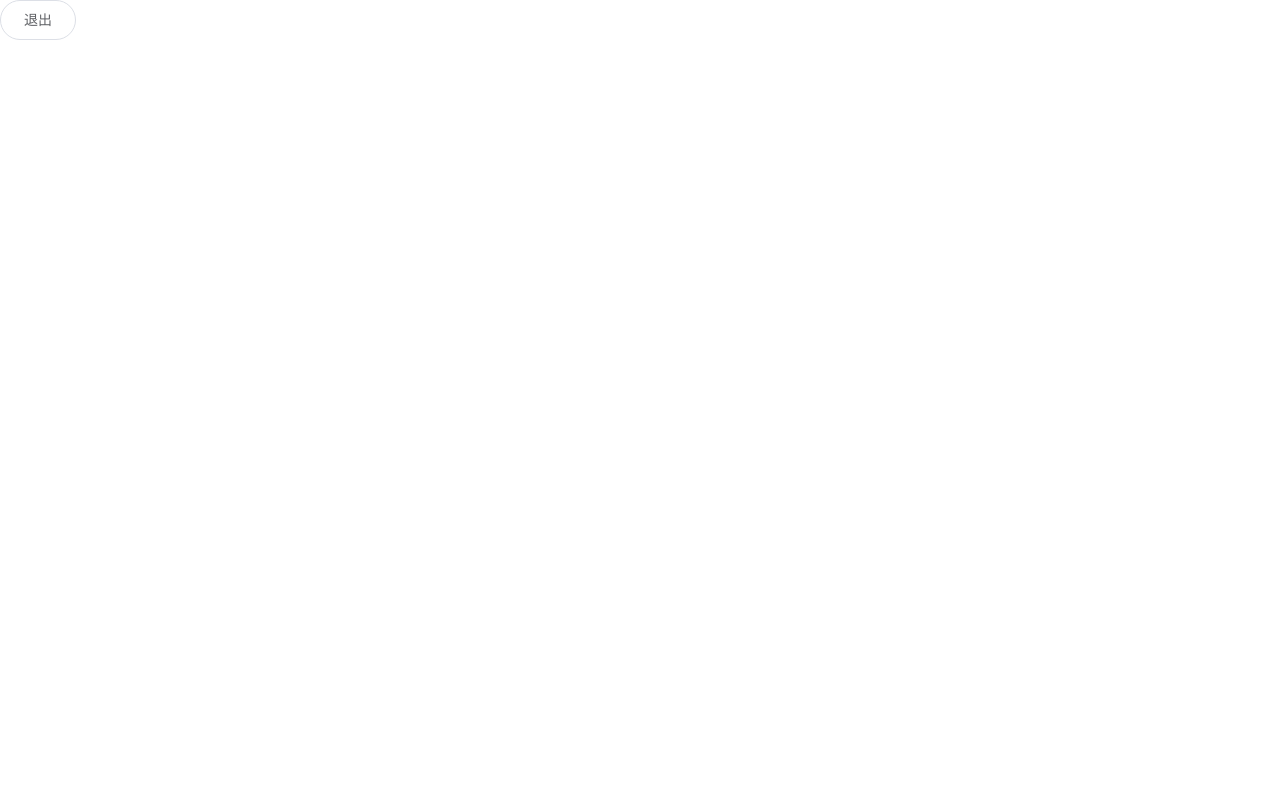
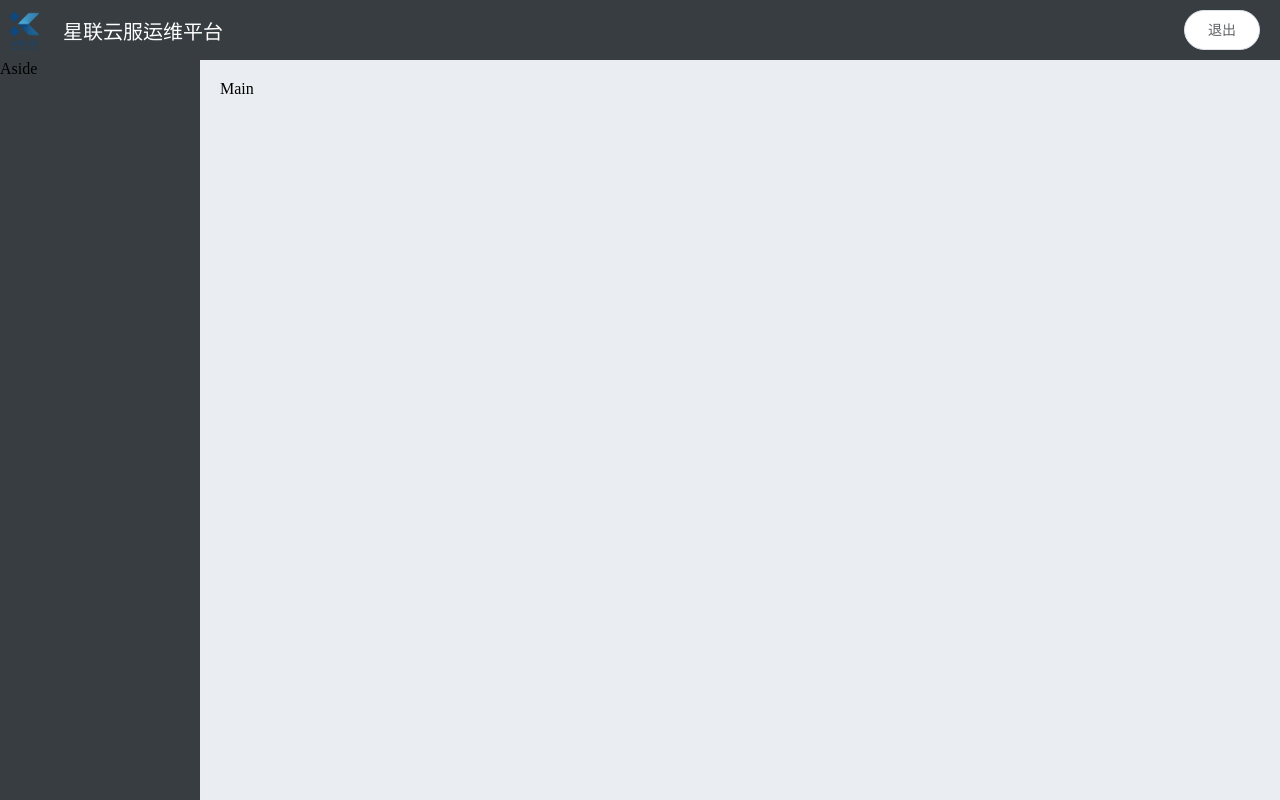
Before and after one commit to 877286291/linuxtrend-web-ui, a Vue app: page /home in a window 1280 px wide. Built offline with nearby package versions, Linux system fonts and the light colour scheme; sample sign-in values are in the browser's storage.

Commit message:
主页布局

```diff
--- a/src/components/Home.vue
+++ b/src/components/Home.vue
@@ -1,7 +1,21 @@
 <template>
-  <div>
-    <el-button round @click="logout">退出</el-button>
-  </div>
+  <el-container class="home-container">
+    <!-- 头部区域 -->
+    <el-header>
+      <div>
+        <img src="../assets/logo.png" alt="" height="48" width="48">
+        <span>星联云服运维平台</span>
+      </div>
+      <el-button round @click="logout">退出</el-button>
+    </el-header>
+    <!-- 页面主体区域 -->
+    <el-container>
+      <!-- 侧边栏 -->
+      <el-aside width="200px">Aside</el-aside>
+      <!-- 右侧内容区域 -->
+      <el-main>Main</el-main>
+    </el-container>
+  </el-container>
 </template>
 
 <script>
@@ -11,8 +25,8 @@
       logout() {
         window.sessionStorage.clear();
         this.$message({
-          message:'退出登录',
-          type:'warning'
+          message: '退出登录',
+          type: 'warning'
         });
         this.$router.push('/login')
       }
@@ -21,5 +35,35 @@
 </script>
 
 <style scoped>
+  .home-container {
+    height: 100%;
+  }
+
+  .el-header {
+    background-color: #373d41;
+    display: flex;
+    justify-content: space-between;
+    padding-left: 0;
+    align-items: center;
+    color: #fff;
+    font-size: 20px;
+
+  }
+
+  .el-header div {
+    display: flex;
+    align-items: center;
+  }
+  .el-header span {
+    margin-left: 15px;
+  }
+
+  .el-aside {
+    background-color: #373d41;
+  }
+
+  .el-main {
+    background-color: #EAEDF1;
+  }
 
 </style>
```
Also changed, not shown: src/assets/logo.png.
